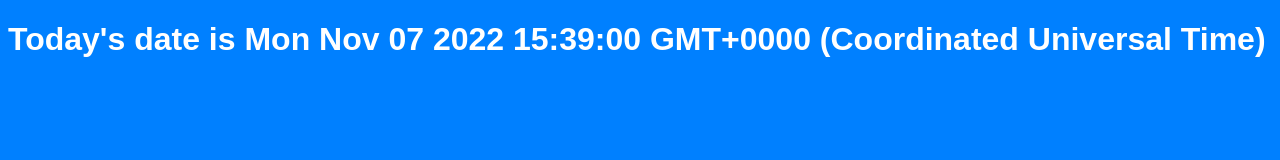
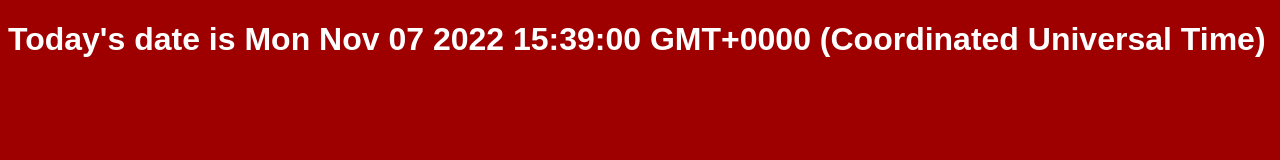
Before and after one commit to King-Blood/King-Blood.github.io, a plain HTML site: page index.html in a window 1280 px wide. Drawn offline with Linux system fonts and the light colour scheme.

Commit message:
Update style.css

```diff
--- a/style.css
+++ b/style.css
@@ -1,5 +1,5 @@
 body {
-    background-color: #0080ff;
+    background-color: #9E0000;
 }
 
 h1 {
```
